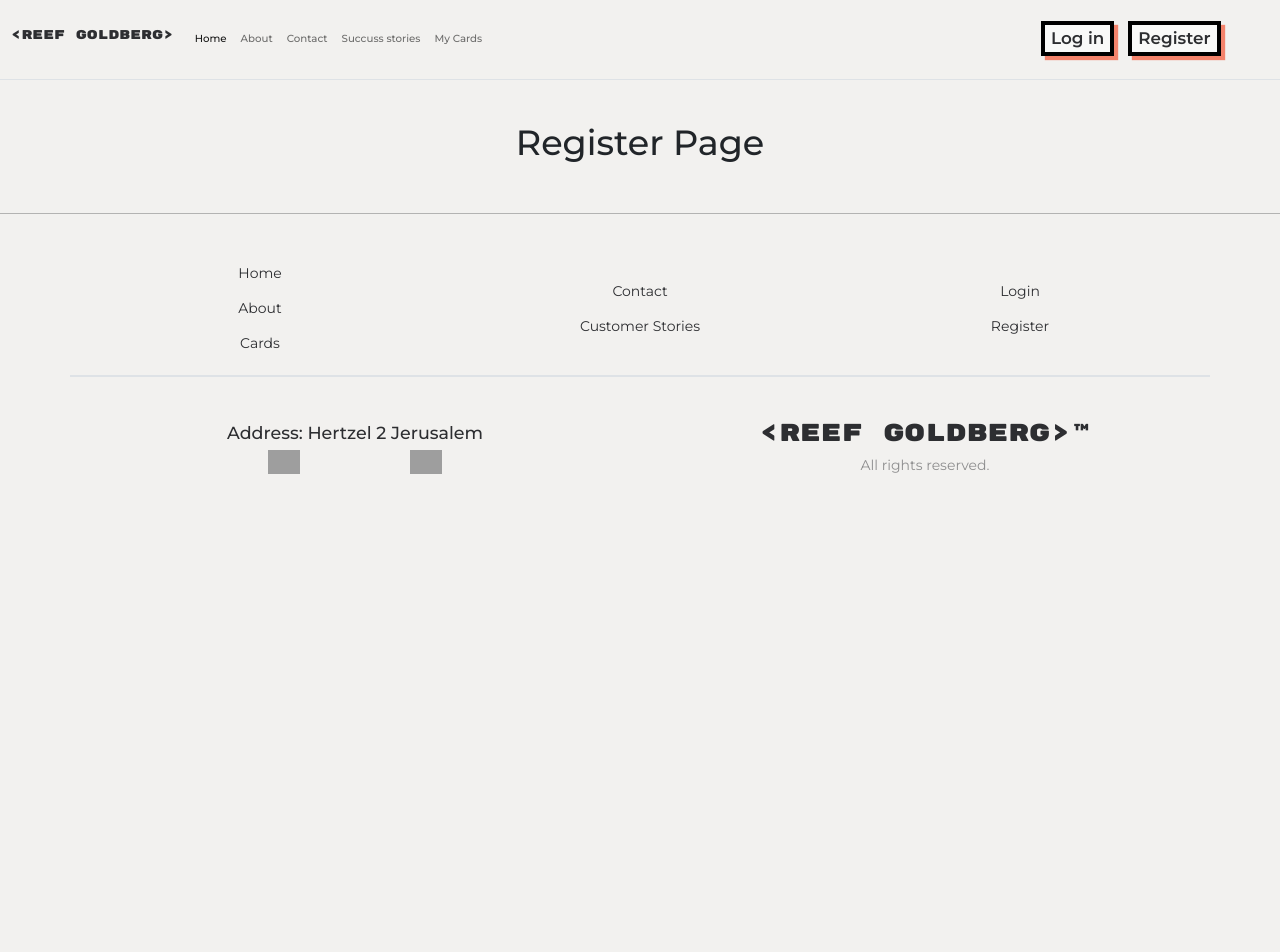
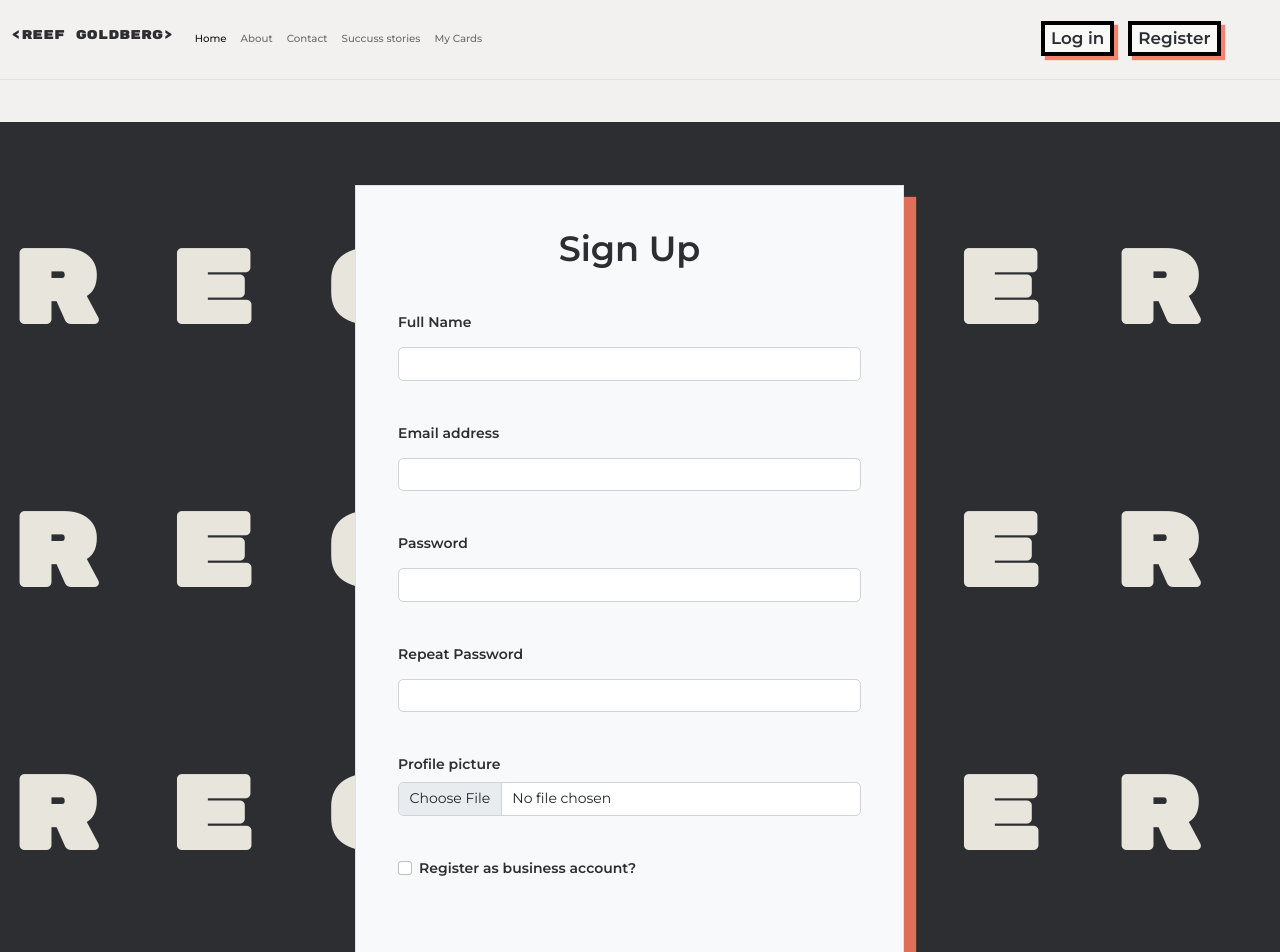
Before and after one commit to reefgb96/React-final-project, a React (Create React App) app: page /register in a window 1280 px wide. Shown: the top 952 px of the page. Before the commit the page ends 800 px from the top, so only its background shows below. Built offline with nearby package versions, Linux system fonts and the light colour scheme; grey boxes are pictures that could not be loaded; a web font is replaced by a local one.

Commit message:
more-responsive-fix🚀

```diff
--- a/src/components/footer/Footer.jsx
+++ b/src/components/footer/Footer.jsx
@@ -13,7 +13,7 @@ const Footer = () => {
       } `}
     >
       <div className="container text-center h-100">
-        <div className={`row h-50 border-bottom ${mobileScreen || "py-2"}`}>
+        <div className={`row h-50 border-bottom ${!mobileScreen || "py-2"}`}>
           <ul className="col d-flex flex-column align-items-center justify-content-around">
             <Link to="/" className="list-group-item">
               Home
@@ -59,7 +59,7 @@ const Footer = () => {
                 <img
                   src="https://cdn-icons-png.flaticon.com/512/720/720256.png"
                   alt="waze-logo"
-                  className={`waze-logo ${mobileScreen && "w-50" && "w-25"}`}
+                  className={`waze-logo ${!mobileScreen && "w-50" && "w-25"}`}
                 />
               </a>
               <a
@@ -71,11 +71,10 @@ const Footer = () => {
                 <img
                   src="https://cdn-icons-png.flaticon.com/512/355/355980.png"
                   alt="google-maps-logo"
-                  className={`maps-logo ${mobileScreen && "w-50" && "w-25"}`}
+                  className={`maps-logo ${!mobileScreen && "w-50" && "w-25"}`}
                 />
               </a>
             </div>
-            {/* add external google maps/ waze link */}
           </div>
           <div className="col d-flex flex-column justify-content-center align-items-center">
             <h1 className="site-logo fs-3">{logo}™</h1>
--- /dev/null
+++ b/src/components/style/pages/loginPage.css
@@ -0,0 +1,59 @@
+.form-send-btn {
+  font-size: 1.2rem;
+  font-weight: 600;
+  background-color: #f9f9f8;
+  border: 4px solid #000 !important;
+  box-shadow: 4px 4px 1px 0px rgba(244, 119, 94, 0.9);
+  transition: 0.2s ease-in-out;
+}
+.form-send-btn:hover {
+  background-color: #000;
+  color: #f4775e;
+}
+
+.login-form {
+  font-size: 1.2rem;
+  font-weight: 600;
+  background-color: #f9f9f8;
+  border: 4px solid #000 !important;
+  box-shadow: 12px 12px 1px 0px rgba(244, 119, 94, 0.9) !important;
+  transition: 0.2s ease-in-out;
+}
+.login-form:hover {
+  background-color: #000;
+  color: #f4775e;
+}
+
+.form-wrapper {
+  background-color: #2d2e31 !important;
+}
+
+.login-welcome-title {
+  font-size: 5vw;
+  font-weight: 800;
+  color: #e8e5dd !important;
+  text-align: center;
+}
+@media screen and (max-width: 600px) {
+  .login-welcome-title {
+    font-size: 10vw;
+    padding: 0 !important;
+    margin: 0 !important;
+  }
+}
+
+.form-links {
+  color: rgba(0, 0, 0, 0.5);
+  transition: 0.2s ease-in-out;
+}
+.form-links:hover,
+.form-links :active {
+  color: #000;
+}
+
+@media screen and (max-width: 600px) {
+  .login-form {
+    min-width: 90vw !important;
+    max-width: 100vw !important;
+  }
+}/*# sourceMappingURL=loginPage.css.map */
--- /dev/null
+++ b/src/components/style/pages/loginPage.scss
@@ -0,0 +1,57 @@
+.form-send-btn {
+  font-size: 1.2rem;
+  font-weight: 600;
+  background-color: #f9f9f8;
+  border: 4px solid #000 !important;
+  box-shadow: 4px 4px 1px 0px rgba(244, 119, 94, 0.9);
+  transition: 0.2s ease-in-out;
+  &:hover {
+    background-color: #000;
+    color: #f4775e;
+  }
+}
+
+.login-form {
+  font-size: 1.2rem;
+  font-weight: 600;
+  background-color: #f9f9f8;
+  border: 4px solid #000 !important;
+  box-shadow: 12px 12px 1px 0px rgba(244, 119, 94, 0.9) !important;
+  transition: 0.2s ease-in-out;
+  &:hover {
+    background-color: #000;
+    color: #f4775e;
+  }
+}
+
+.form-wrapper {
+  background-color: #2d2e31 !important;
+}
+
+.login-welcome-title {
+  font-size: 5vw;
+  font-weight: 800;
+  color: #e8e5dd !important;
+  text-align: center;
+  @media screen and(max-width:600px) {
+    font-size: 10vw;
+    padding: 0 !important;
+    margin: 0 !important;
+  }
+}
+
+.form-links {
+  color: rgba(0, 0, 0, 0.5);
+  transition: 0.2s ease-in-out;
+  &:hover,
+  :active {
+    color: #000;
+  }
+}
+
+.login-form {
+  @media screen and(max-width:600px) {
+    min-width: 90vw !important;
+    max-width: 100vw !important;
+  }
+}
--- /dev/null
+++ b/src/components/style/pages/registerPage.css
@@ -0,0 +1,21 @@
+@import url("https://fonts.googleapis.com/css2?family=Bowlby+One&family=Rubik+Mono+One&display=swap");
+.reg {
+  position: absolute;
+  left: 0;
+  right: 0;
+  z-index: 0;
+  min-width: 100%;
+}
+
+.register {
+  color: #e8e5dd;
+  font-size: 8vw;
+  letter-spacing: 5.5vw;
+  line-height: 32vh;
+  font-weight: 800;
+  font-family: "Rubik Mono One", sans-serif;
+}
+
+.login-form {
+  z-index: 1000;
+}/*# sourceMappingURL=registerPage.css.map */
--- /dev/null
+++ b/src/components/style/pages/registerPage.scss
@@ -0,0 +1,24 @@
+@import url("https://fonts.googleapis.com/css2?family=Bowlby+One&family=Rubik+Mono+One&display=swap");
+
+.reg {
+  position: absolute;
+  left: 0;
+  right: 0;
+  z-index: 0;
+  min-width: 100%;
+  //   min-height: 50vh;
+  //   background-color: aquamarine;
+}
+
+.register {
+  color: #e8e5dd;
+  font-size: 8vw;
+  letter-spacing: 5.5vw;
+  line-height: 32vh;
+  font-weight: 800;
+  font-family: "Rubik Mono One", sans-serif;
+}
+
+.login-form {
+  z-index: 1000;
+}
--- a/src/pages/LoginPage.jsx
+++ b/src/pages/LoginPage.jsx
@@ -1,9 +1,80 @@
 import React from "react";
+import "../components/style/pages/loginPage.css";
 
 const LoginPage = () => {
+  const mobileScreen = window.innerWidth >= 600;
+
   return (
-    <div className="d-flex justify-content-center my-5">
-      <h1 className="text-dark">Log in Page</h1>
+    <div className="d-flex justify-content-center form-wrapper p-5 my-5">
+      <div className="container">
+        <div className="row">
+          <div className="col welcome-wrapper">
+            <div className="login-welcome  p-5">
+              <h1 className="login-welcome-title">Welcome Back!</h1>
+            </div>
+          </div>
+          <div className="col container-login d-flex justify-content-center ">
+            <form className="login-form w-75 m-4 p-5 border bg-light">
+              <div className="form-title d-flex justify-content-center">
+                <h1 className="mb-5 fw-semibold">Sign in</h1>
+              </div>
+              <div className="mb-3">
+                <label
+                  for="exampleInputEmail1"
+                  className="mb-3 form-label email-label"
+                >
+                  Email address
+                </label>
+                <input
+                  type="email"
+                  className="mb-5 form-control email-input"
+                  id="exampleInputEmail1"
+                  aria-describedby="emailHelp"
+                />
+              </div>
+              <div className="mb-3">
+                <label
+                  for="exampleInputPassword1"
+                  className="form-label pass-label"
+                >
+                  Password
+                </label>
+                <input
+                  type="password"
+                  className="mt-2 form-control pass-input"
+                  id="exampleInputPassword1"
+                />
+              </div>
+              <div class="my-5 form-check d-flex justify-content-between">
+                <div className="remember-me-check">
+                  <input
+                    type="checkbox"
+                    className=" form-check-input"
+                    id="exampleCheck1"
+                  />
+                  <label
+                    className=" form-check-label justify-self-start"
+                    for="exampleCheck1"
+                  >
+                    Stay logged in?
+                  </label>
+                </div>
+                <a className="form-links" href="#">
+                  forgot password?
+                </a>
+              </div>
+              <div className="form-btns d-flex flex-column justify-content-between">
+                <button type="submit" className="mt-5 mb-4 w-50 form-send-btn">
+                  Sign in
+                </button>
+                <a className="form-links" href="#">
+                  No account yet?
+                </a>
+              </div>
+            </form>
+          </div>
+        </div>
+      </div>
     </div>
   );
 };
--- a/src/pages/RegisterPage.jsx
+++ b/src/pages/RegisterPage.jsx
@@ -1,9 +1,106 @@
 import React from "react";
+import "../components/style/pages/registerPage.css";
 
 const RegisterPage = () => {
+  const mobileScreen = window.innerWidth >= 600;
+
   return (
-    <div className="d-flex justify-content-center my-5">
-      <h1 className="text-dark">Register Page</h1>
+    <div className="d-flex justify-content-center form-wrapper p-5 my-5">
+      <div className="container">
+        <div className="row w-100">
+          {!mobileScreen || (
+            <div className="col reg d-flex flex-column align-items-center justify-content-center">
+              <h1 className="register">Register</h1>
+              <h1 className="register">Register</h1>
+              <h1 className="register">Register</h1>
+            </div>
+          )}
+          <div className="col container-login d-flex justify-content-center ">
+            <form className="login-form w-50 m-4 p-5 border bg-light">
+              <div className="form-title d-flex justify-content-center">
+                <h1 className="mb-5 fw-semibold">Sign Up</h1>
+              </div>
+              <div className="mb-3">
+                <label
+                  for="exampleInputEmail1"
+                  className="mb-3 form-label name-label"
+                >
+                  Full Name
+                </label>
+                <input
+                  type="text"
+                  className="mb-5 form-control name-input"
+                  id="exampleInputEmail1"
+                  aria-describedby="emailHelp"
+                />
+              </div>
+              <div className="mb-3">
+                <label
+                  for="exampleInputEmail1"
+                  className="mb-3 form-label email-label"
+                >
+                  Email address
+                </label>
+                <input
+                  type="email"
+                  className="mb-5 form-control email-input"
+                  id="exampleInputEmail1"
+                  aria-describedby="emailHelp"
+                />
+              </div>
+              <div className="mb-3">
+                <label
+                  for="exampleInputPassword1"
+                  className="form-label pass-label"
+                >
+                  Password
+                </label>
+                <input
+                  type="password"
+                  className="mt-2 mb-5 form-control pass-input"
+                  id="exampleInputPassword1"
+                />
+                <label
+                  for="exampleInputPassword1"
+                  className="form-label pass-label"
+                >
+                  Repeat Password
+                </label>
+                <input
+                  type="password"
+                  className="mt-2 mb-5 form-control pass-input"
+                  id="exampleInputPassword1"
+                />
+                <label for="formFile" class="form-label">
+                  Profile picture
+                </label>
+                <input class="form-control" type="file" id="formFile" />
+              </div>
+              <div class="my-5 form-check d-flex justify-content-between">
+                <div className="remember-me-check">
+                  <input
+                    type="checkbox"
+                    className=" form-check-input"
+                    id="exampleCheck1"
+                  />
+                  <label
+                    className=" form-check-label justify-self-start"
+                    for="exampleCheck1"
+                  >
+                    Register as business account?
+                  </label>
+                </div>
+              </div>
+
+              <div className="form-btns d-flex flex-column justify-content-between">
+                <button type="submit" className="mt-5 mb-4 w-50 form-send-btn">
+                  Sign up
+                </button>
+              </div>
+            </form>
+          </div>
+        </div>
+      </div>
     </div>
   );
 };
```
Also changed, not shown: 2 other files (tests, documents, lock files or other folders).
